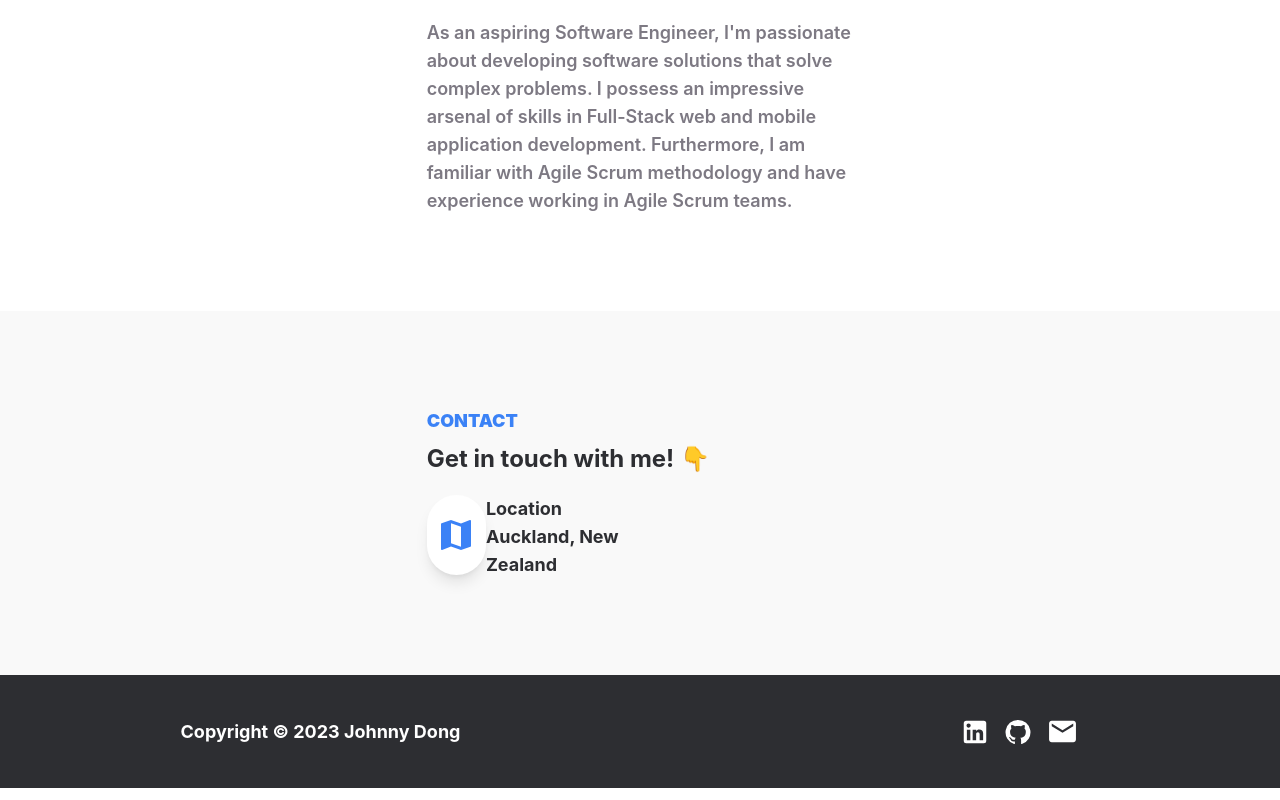
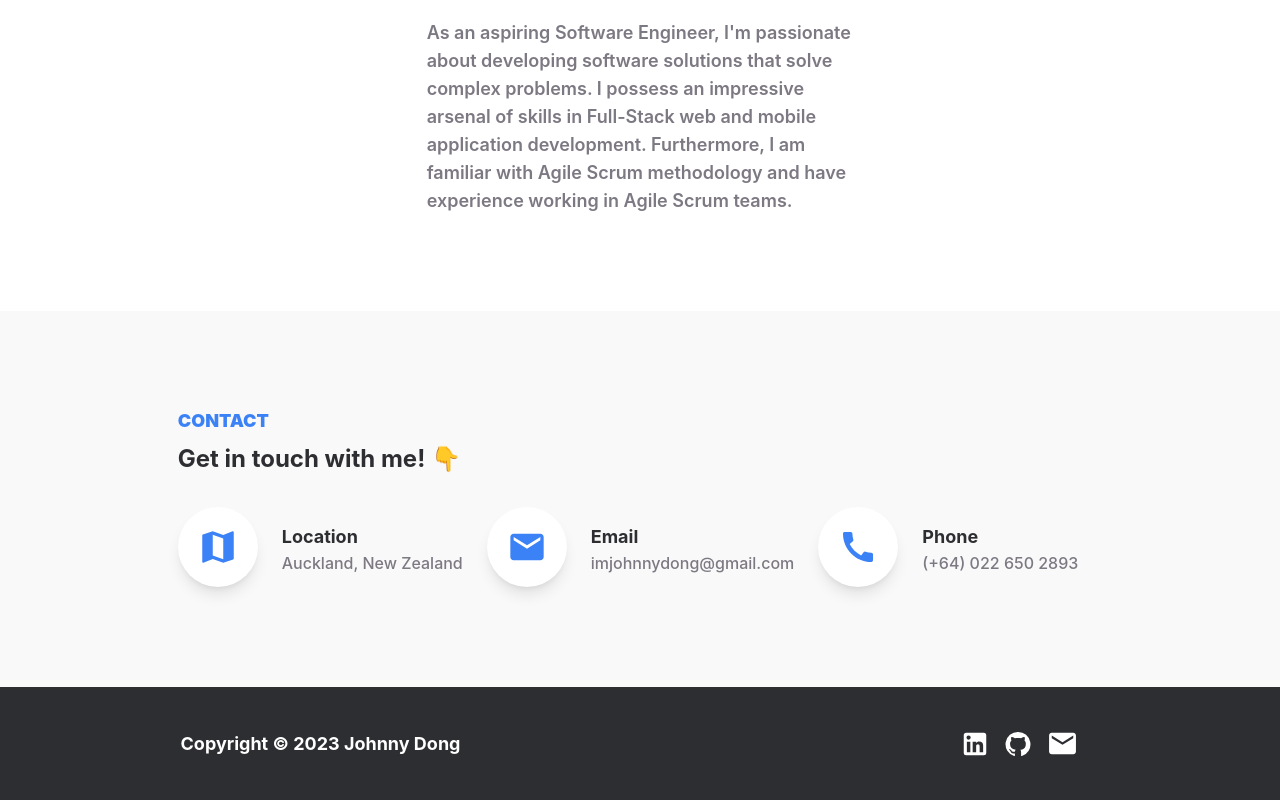
Before and after one commit to imjohnnyy/johnny-dong-portfolio-2023, a React (Create React App) app: page / in a window 1280 px wide. Shown: the part 1336-2136 px from the top of the page. Built offline with nearby package versions, Linux system fonts and the light colour scheme.

Commit message:
contacts detail line break fix

```diff
--- a/src/pages/Contacts.js
+++ b/src/pages/Contacts.js
@@ -1,23 +1,48 @@
 import MapIcon from '@mui/icons-material/Map';
-
+import CallIcon from '@mui/icons-material/Call';
+import EmailIcon from "@mui/icons-material/Email";
 
 const Contacts = () => {
     return (
         <div className="bg-lightergray w-auto flex items-center justify-center mx-auto" id="contact">
-          <div className="flex flex-col items-start text-left w-2/6  my-[6rem] max-md:w-[90%]">
+          <div className="flex flex-col items-start text-left w-2/8 mx-8 my-[6rem] max-md:w-[90%]">
             <h2 className="font-black text-lg text-blue-500 w-1/2 max-lg:text-center max-lg:mx-auto">CONTACT</h2>
             <h3 className="font-bold text-gray text-2xl mt-2 max-md:text-center max-md:justify-center">
               Get in touch with me! 👇
             </h3>
+
             {/* Circle with Icon */}
-            <div className="flex w-1/2 mt-5">
-                <div class="flex h-20 w-20 items-center justify-center rounded-full bg-white shadow-lg">
-                    <MapIcon style={{fontSize: 40, color: "#3b82f6", }}/>
+            <div className="flex flex-row mt-8">
+                <div className="flex w-1/2">
+                    <div class="flex h-20 w-20 items-center justify-center rounded-full bg-white shadow-lg">
+                        <MapIcon style={{fontSize: 42, color: "#3b82f6", }}/>
+                    </div>
+                    <div className="mx-6 my-4 ">
+                        <h2 className="text-gray font-bold text-lg">Location</h2>
+                        <p className="text-lightgray font-medium text-medium whitespace-nowrap">Auckland, New Zealand</p>
+                    </div>
                 </div>
-                <div>
-                    <h2 className="text-gray font-bold text-lg">Location</h2>
-                    <h2 className="text-gray font-bold text-lg">Auckland, New Zealand</h2>
+
+                <div className="flex w-1/2">
+                    <div class="flex h-20 w-20 items-center justify-center rounded-full bg-white shadow-lg">
+                        <EmailIcon style={{fontSize: 40, color: "#3b82f6", }}/>
+                    </div>
+                    <div className="mx-6 my-4">
+                        <h2 className="text-gray font-bold text-lg">Email</h2>
+                        <p className="text-lightgray font-medium text-medium whitespace-nowrap">imjohnnydong@gmail.com</p>
+                    </div>
                 </div>
+
+                <div className="flex w-1/2">
+                    <div class="flex h-20 w-20 items-center justify-center rounded-full bg-white shadow-lg">
+                        <CallIcon style={{fontSize: 40, color: "#3b82f6", }}/>
+                    </div>
+                    <div className="mx-6 my-4">
+                        <h2 className="text-gray font-bold text-lg">Phone</h2>
+                        <p className="text-lightgray font-medium text-medium whitespace-nowrap">(+64) 022 650 2893</p>
+                    </div>
+                </div>
+
             </div>
           </div>
         </div>
```
